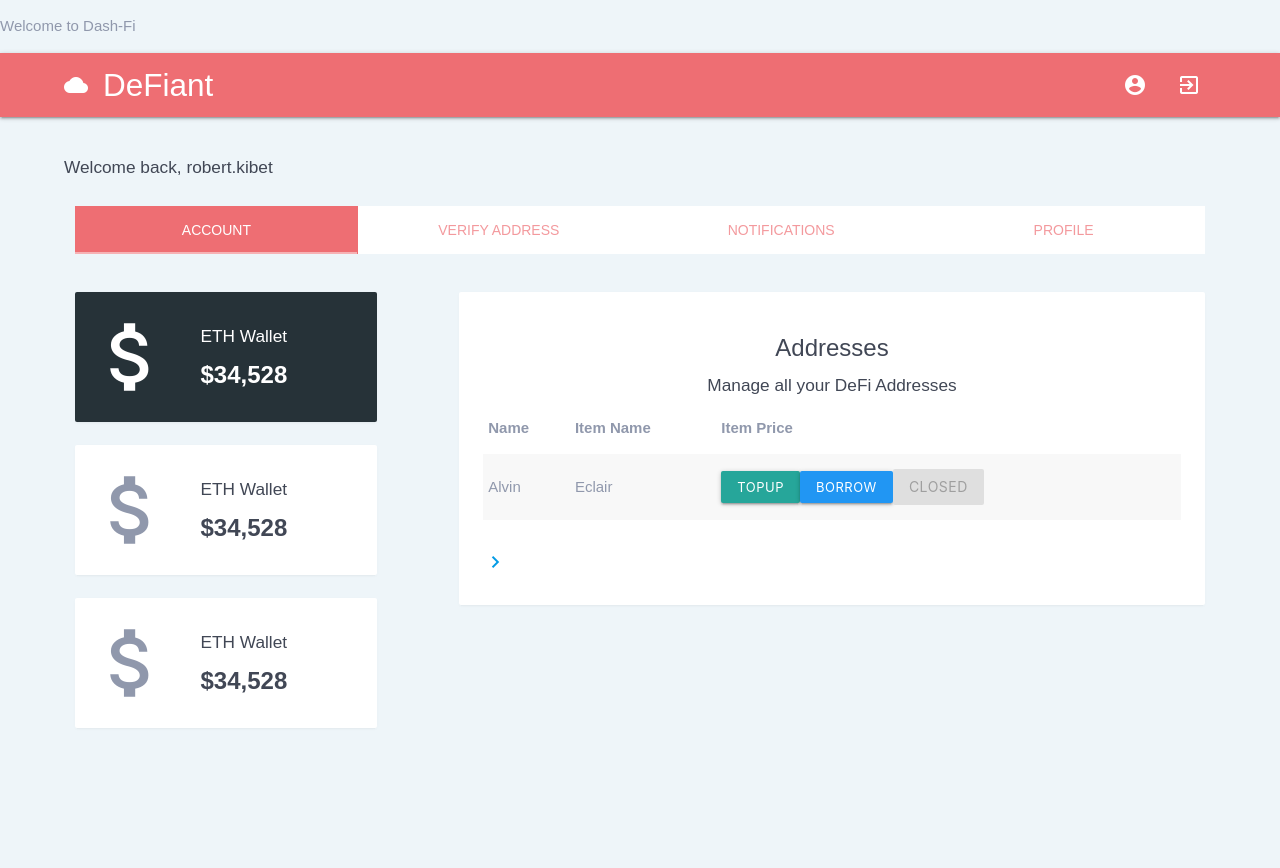
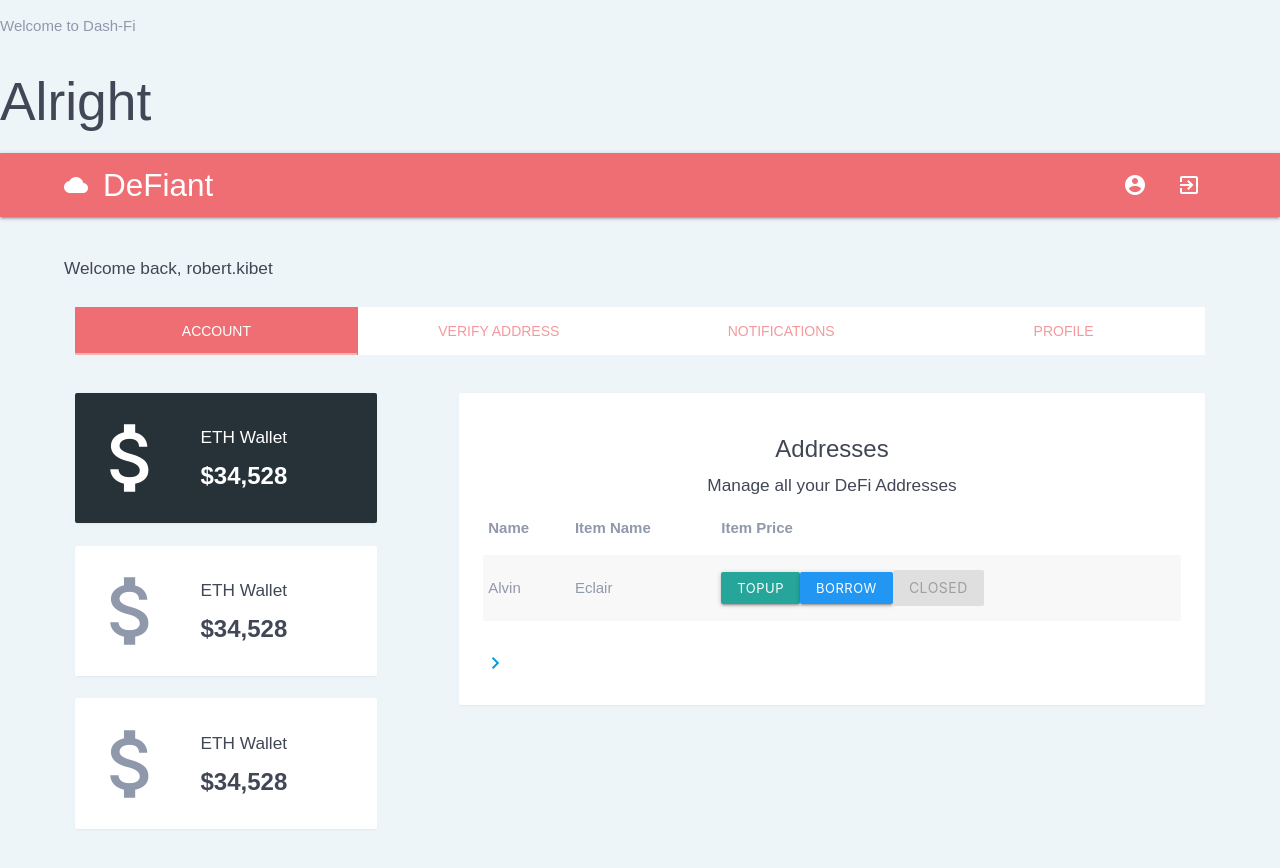
Before and after one commit to robertkibet/data-app-eth-defi, a React (Create React App) app: page / in a window 1280 px wide. Shown: the top 868 px of the page. Before the commit the page ends 813 px from the top, so only its background shows below. Built offline with nearby package versions, Linux system fonts and the light colour scheme.

Commit message:
Updated App

```diff
--- a/src/App.js
+++ b/src/App.js
@@ -6,6 +6,7 @@ function App() {
   return (
     <div className="App">
         <p>Welcome to Dash-Fi</p>
+        <h2>Alright</h2>
       <MainDashboard/>
 
     </div>
```
